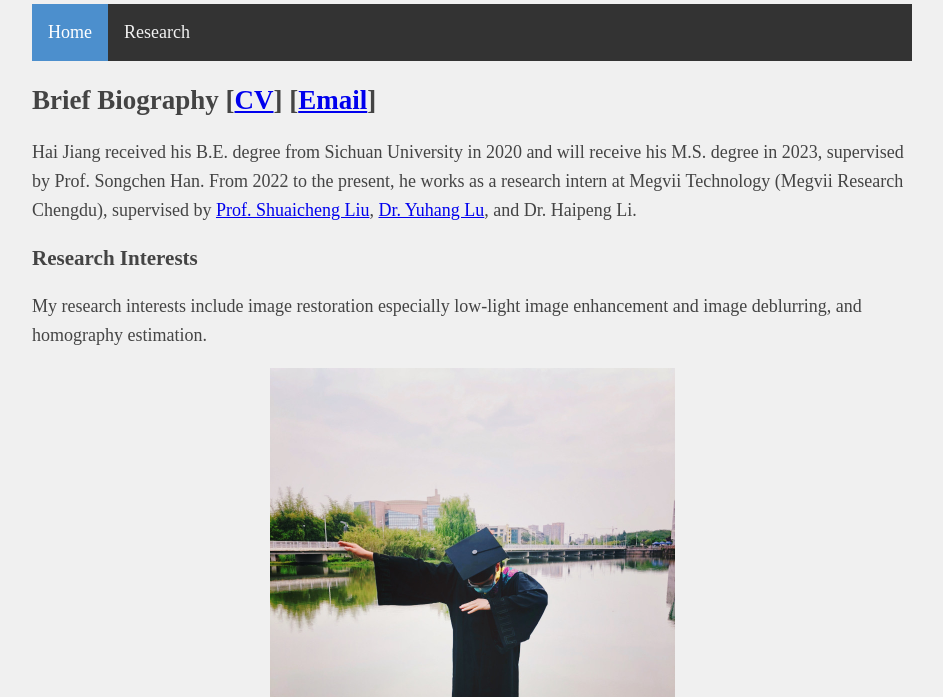
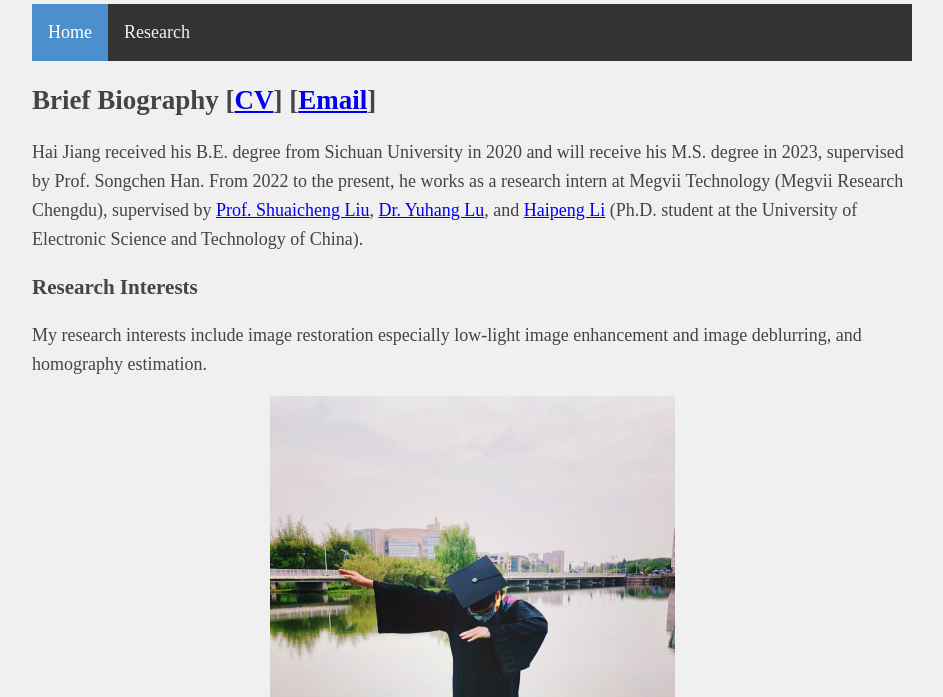
Before and after one commit to JianghaiSCU/jianghai, a plain HTML site: page index.html in a window 1280 px wide. Shown: the part 103-800 px from the top of the page, without its empty margins (168-1111 px from the left). Drawn offline with Linux system fonts and the light colour scheme.

Commit message:
Update index.html

```diff
--- a/index.html
+++ b/index.html
@@ -21,7 +21,7 @@
 			degree in 2023, supervised by Prof. Songchen Han. From 2022 to the present,
 			he works as a research intern at Megvii Technology (Megvii Research Chengdu), supervised by
 			<a href="http://www.liushuaicheng.org/">Prof. Shuaicheng Liu</a>,
-			<a href=" https://rudylyh.github.io/">Dr. Yuhang Lu</a>, and Dr. Haipeng Li.
+			<a href=" https://rudylyh.github.io/">Dr. Yuhang Lu</a>, and <a href="https://lhaippp.github.io//">Haipeng Li</a> (Ph.D. student at the University of Electronic Science and Technology of China).
 		</p>
 		<h3>Research Interests</h3>
 		<p>
```
